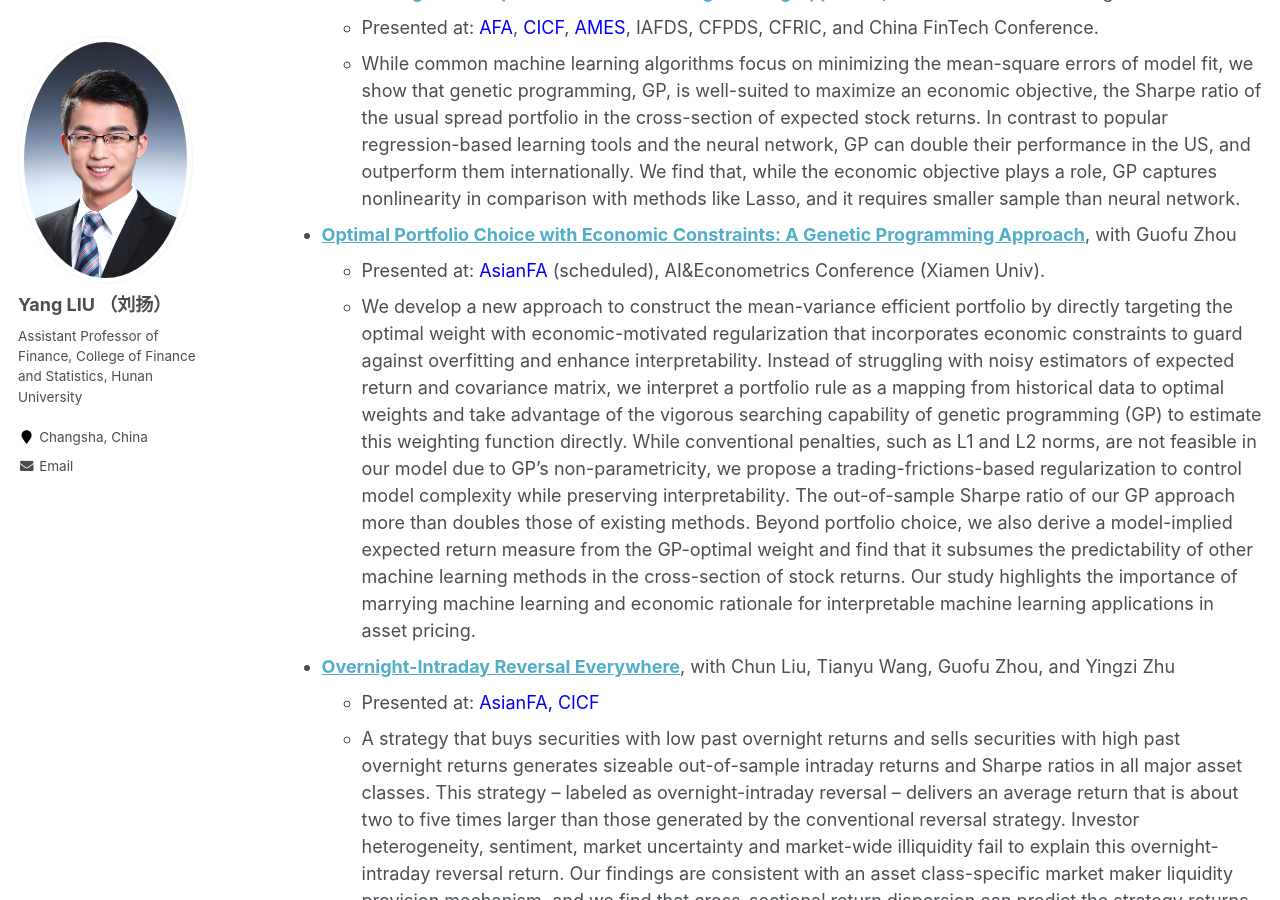
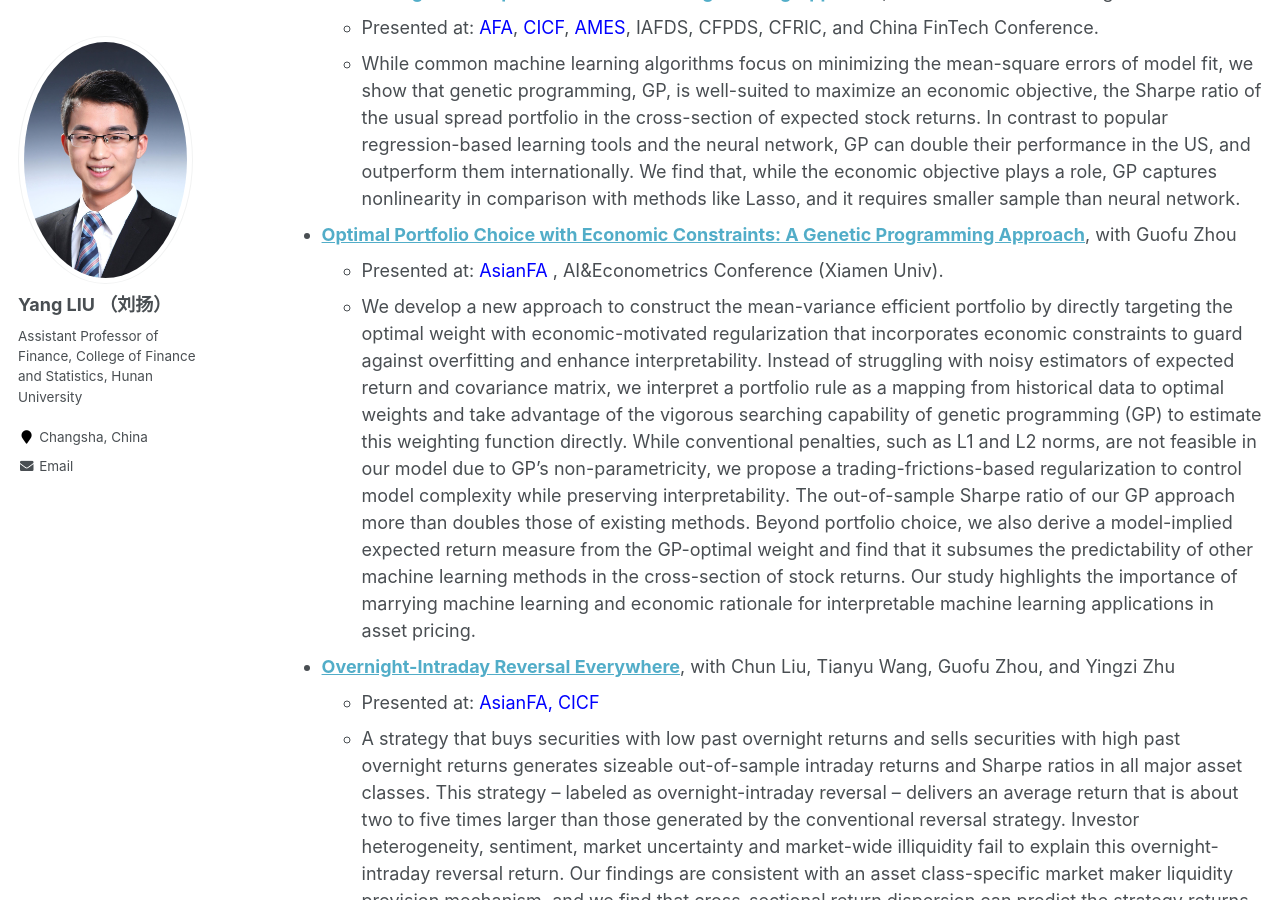
Before and after one commit to yangliu-finance/yangliu-finance.github.io, a Jekyll site: the page built from _pages/research.md, in a window 1280 px wide and 900 px high, scrolled down 1014 px. Built offline with Jekyll 4.4.1, drawn with Linux system fonts in a browser that asks for light colours.

Commit message:
Update research.md

```diff
--- a/_pages/research.md
+++ b/_pages/research.md
@@ -42,7 +42,7 @@ Working Papers
   -->
 
 + **[Optimal Portfolio Choice with Economic Constraints: A Genetic Programming Approach](https://papers.ssrn.com/sol3/papers.cfm?abstract_id=4674858)**, with Guofu Zhou
-  + Presented at:  <font color="blue">  AsianFA </font> (scheduled), AI&Econometrics Conference (Xiamen Univ).
+  + Presented at:  <font color="blue">  AsianFA </font>, AI&Econometrics Conference (Xiamen Univ).
   + We develop a new approach to construct the mean-variance efficient portfolio by directly targeting the optimal weight with economic-motivated regularization that incorporates economic constraints to guard against overfitting and enhance interpretability. Instead of struggling with noisy estimators of expected return and covariance matrix, we interpret a portfolio rule as a mapping from historical data to optimal weights and take advantage of the vigorous searching capability of genetic programming (GP) to estimate this weighting function directly. While conventional penalties, such as L1 and L2 norms, are not feasible in our model due to GP's non-parametricity, we propose a trading-frictions-based regularization to control model complexity while preserving interpretability. The out-of-sample Sharpe ratio of our GP approach more than doubles those of existing methods. Beyond portfolio choice,  we also derive a model-implied expected return measure from the GP-optimal weight and find that it subsumes the predictability of other machine learning methods in the cross-section of stock returns. Our study highlights the importance of marrying machine learning and economic rationale for interpretable machine learning applications in asset pricing.
 
 + **[Overnight-Intraday Reversal Everywhere](https://ssrn.com/abstract=4605208)**, with Chun Liu, Tianyu Wang, Guofu Zhou, and Yingzi Zhu
```
